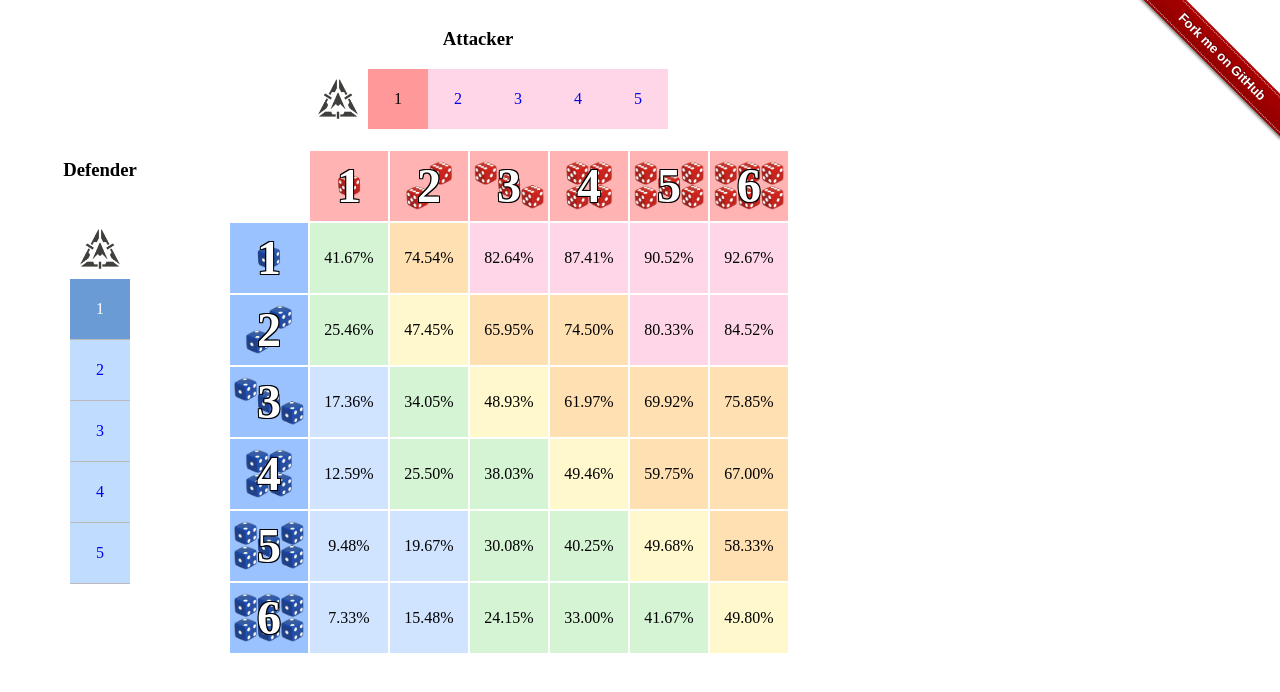
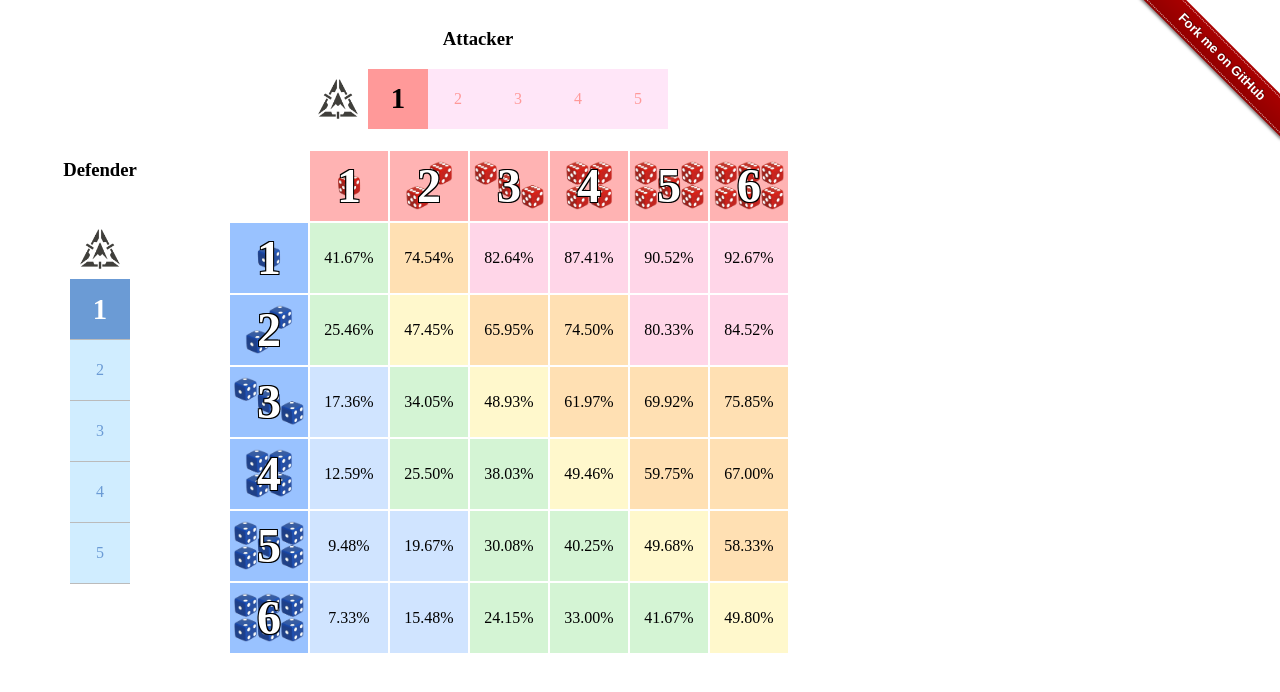
Before and after one commit to g1a/andromedas-edge-odds, a plain HTML site: page two-combatants/1-targeting-v-1-targeting/index.html in a window 1280 px wide. Drawn offline with Linux system fonts and the light colour scheme.

Commit message:
Refine tageting menu styling

```diff
--- a/css/page.css
+++ b/css/page.css
@@ -44,17 +44,20 @@
     height: 60px;
     color: white;
     text-decoration: none;
-    background-color: #c0ddff; /* Slightly lighter blue than 'unlikely' */
+    background-color: #d0edff; /* Slightly lighter blue than 'unlikely' */
     border-bottom: 1px solid #bbb;
     text-align: center;
 }
 
 .vertical-menu ul li.unselected:hover {
     background-color: #7babe5;
+    color: black !important;
 }
 
 .vertical-menu ul li.selected {
     background-color: #6b9bd5; /* Slightly darker blue than 'defender-row-header' */
+    font-weight: bold;
+    font-size: 1.8em;
 }
 
 .vertical-menu ul li a {
@@ -64,6 +67,7 @@
     width: 100%;
     height: 100%;
     text-decoration: none;
+    color: #6b9bd5;
 }
 
 
@@ -97,7 +101,7 @@
     height: 60px;
     color: black;
     text-decoration: none;
-    background-color: #ffd6e8; /* Light pink */
+    background-color: #ffe6f8; /* Light pink */
     text-align: center;
 }
 
@@ -106,10 +110,13 @@
 
 .horizontal-menu ul li.selected {
     background-color: #ff9999; /* Darker red for selected item */
+    font-weight: bold;
+    font-size: 1.8em;
 }
 
 .horizontal-menu ul li.unselected:hover {
     background-color: #ffb3b3;
+    color: black !important;
 }
 
 .horizontal-menu ul li a {
@@ -119,6 +126,7 @@
     width: 100%;
     height: 100%;
     text-decoration: none;
+    color: #ff9999;
 }
 
 .horizontal-menu {
```
